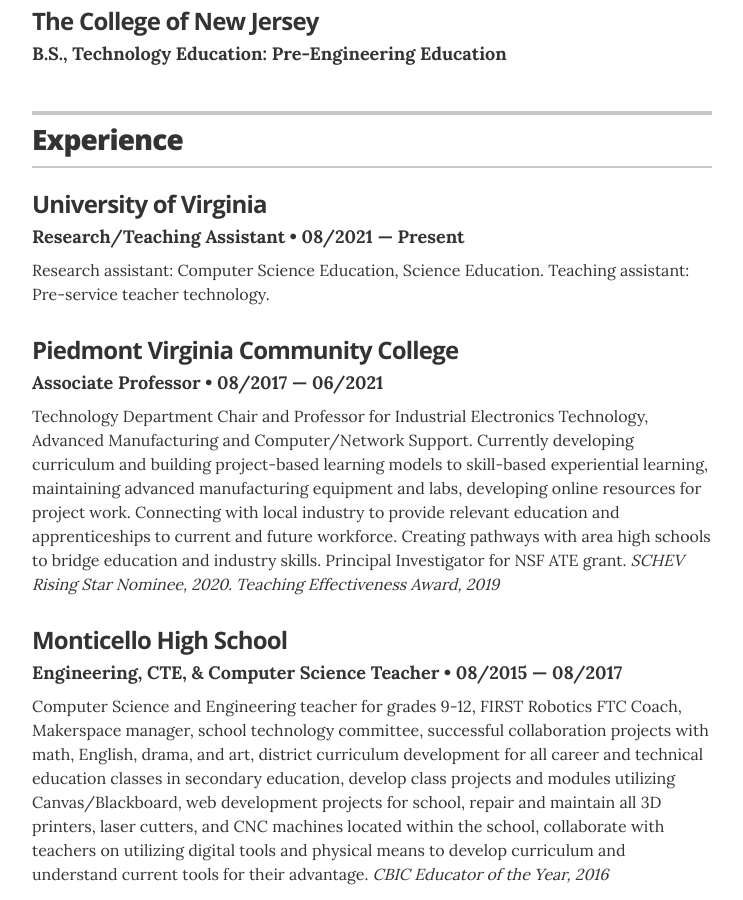
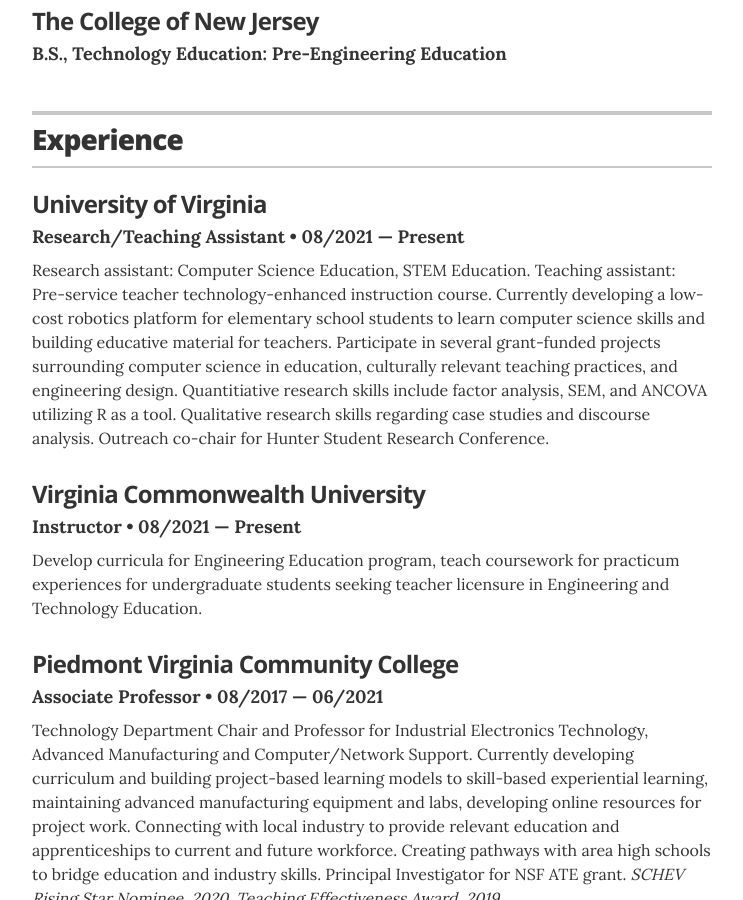
Before and after one commit to eabredder/eabredder.github.io, a Jekyll site: the page built from index.html, in a window 1280 px wide and 900 px high, scrolled down 736 px. Shown: the whole window, without its empty margins (268-1011 px from the left). Built offline with Jekyll 4.4.1, drawn with Linux system fonts in a browser that asks for light colours.

Commit message:
Update resume.html

```diff
--- a/_layouts/resume.html
+++ b/_layouts/resume.html
@@ -102,10 +102,17 @@
         <div class="resume-item" itemscope itemprop="worksFor" itemtype="http://schema.org/Organization">
           <h3 class="resume-item-title" itemprop="name">University of Virginia</h3>
           <h4 class="resume-item-details" itemprop="description">Research/Teaching Assistant &bull; 08/2021 &mdash; Present</h4>
-          <p class="resume-item-copy">Research assistant: Computer Science Education, Science Education. Teaching assistant: Pre-service teacher technology.</p>
+          <p class="resume-item-copy">Research assistant: Computer Science Education, STEM Education. Teaching assistant: Pre-service teacher technology-enhanced instruction course. Currently developing a low-cost robotics platform for elementary school students to learn computer science skills and building educative material for teachers. Participate in several grant-funded projects surrounding computer science in education, culturally relevant teaching practices, and engineering design. Quantitiative research skills include factor analysis, SEM, and ANCOVA utilizing R as a tool. Qualitative research skills regarding case studies and discourse analysis. Outreach co-chair for Hunter Student Research Conference.</p>
 
           </div><!-- end of resume-item -->
 
+        <!-- another resume item -->
+        <div class="resume-item" itemscope itemprop="worksFor" itemtype="http://schema.org/Organization">
+          <h3 class="resume-item-title" itemprop="name">Virginia Commonwealth University</h3>
+          <h4 class="resume-item-details" itemprop="description">Instructor &bull; 08/2021 &mdash; Present</h4>
+          <p class="resume-item-copy">Develop curricula for Engineering Education program, teach coursework for practicum experiences for undergraduate students seeking teacher licensure in Engineering and Technology Education.</p>
+
+          </div><!-- end of resume-item -->
         <!-- another resume item -->
         <div class="resume-item" itemscope itemprop="worksFor" itemtype="http://schema.org/Organization">
           <h3 class="resume-item-title" itemprop="name">Piedmont Virginia Community College</h3>
```
